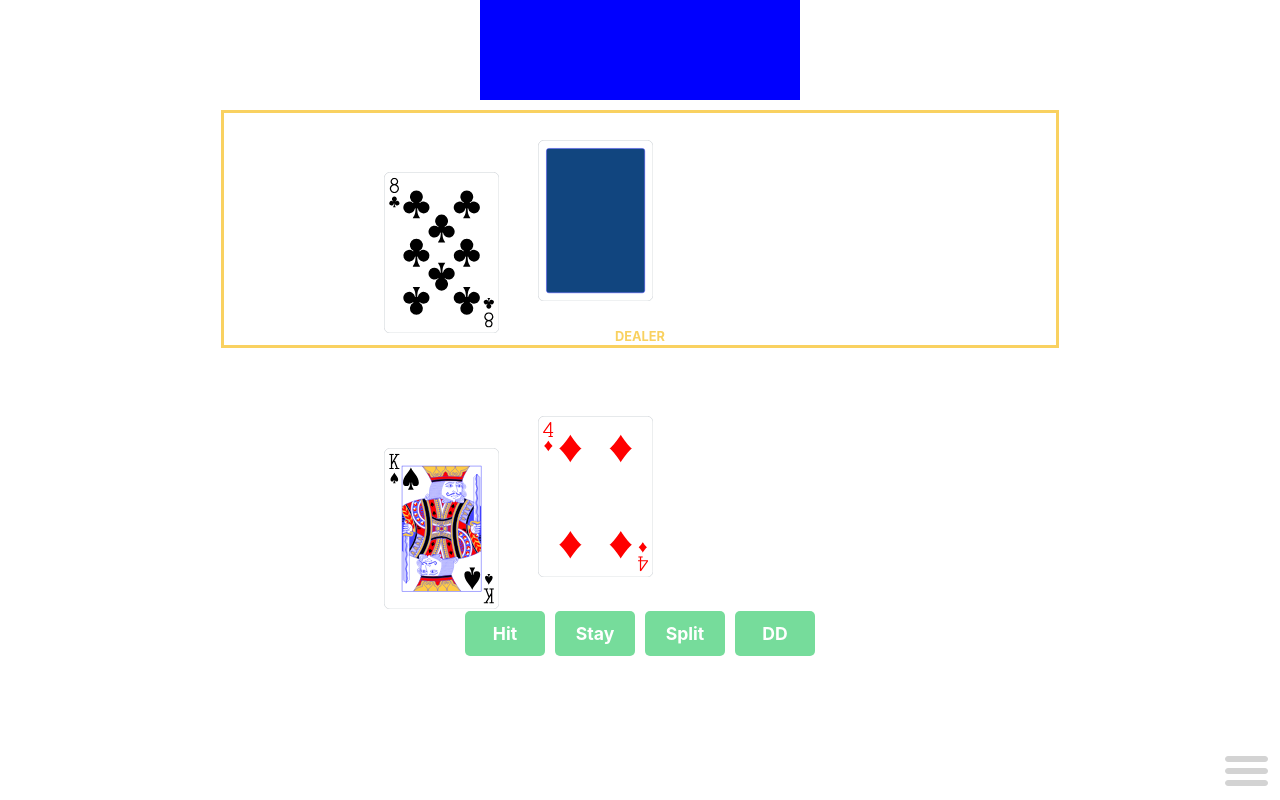
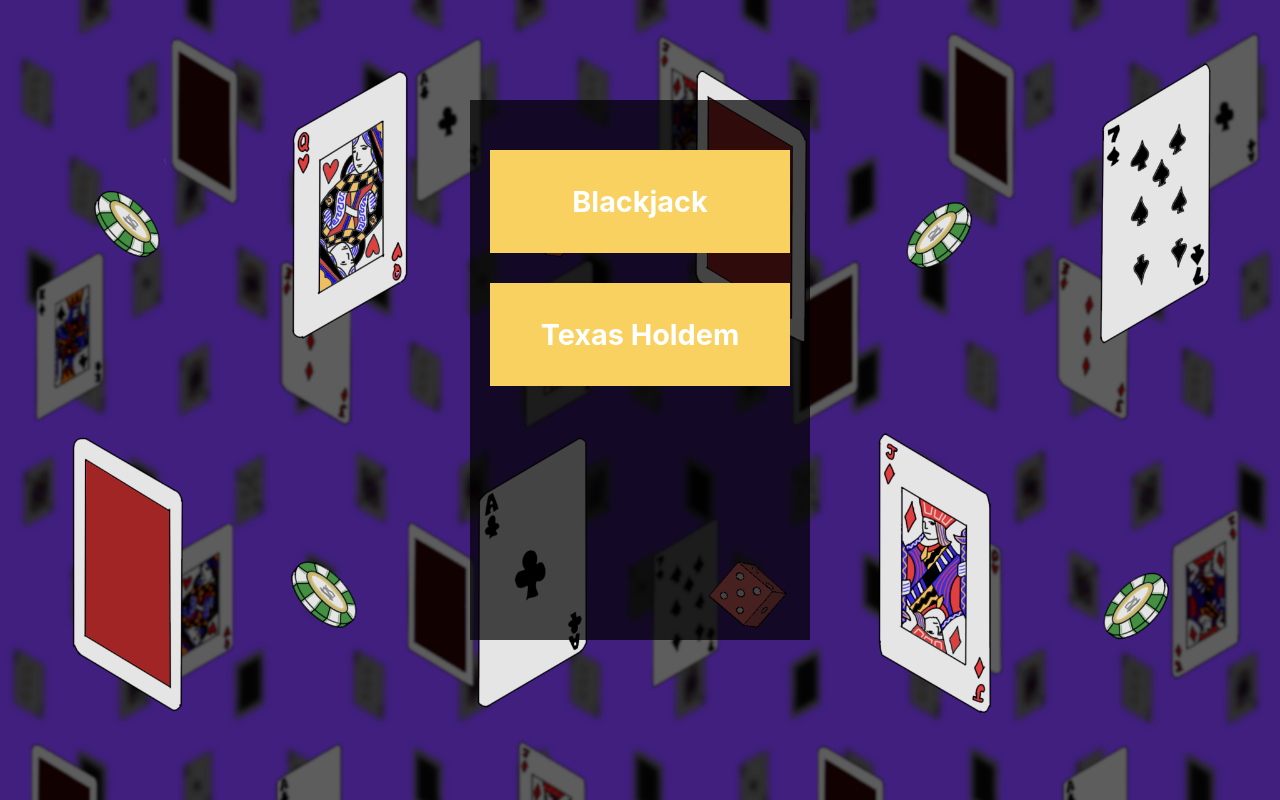
Before and after one commit to slslsls/jumpingjacks, a React (Create React App) app: page / in a window 1280 px wide. Before the commit this address led to /blackjack. Built offline with nearby package versions, Linux system fonts and the light colour scheme.

Commit message:
add home background; delete menu

```diff
--- a/src/components/App.css
+++ /dev/null
@@ -1,16 +0,0 @@
-.hamburger {
-  position: fixed;
-  right: 0;
-  bottom: 0;
-  height: 50px;
-  width: 55px;
-}
-
-.hamburger-line {
-  height: 4px;
-  width: 75%;
-  border: 1px solid lightgray;
-  background-color: lightgray;
-  border-radius: 20px;
-  margin-top: 6px;
-}
--- a/src/components/App.js
+++ b/src/components/App.js
@@ -1,4 +1,5 @@
 import React from 'react';
+import Home from './Home';
 import HoldemContainer from './HoldemContainer';
 import BlackjackContainer from './BlackjackContainer';
 import {
@@ -8,7 +9,6 @@ import {
   Link,
   Redirect
 } from "react-router-dom";
-import './App.css';
 
 function App() {
   return (
@@ -21,16 +21,14 @@ function App() {
           <Route path="/blackjack">
             <BlackjackContainer />
           </Route>
+          <Route path="/">
+            <Home />
+          </Route>
           <Route>
-            <Redirect to="/blackjack"/>
+            <Redirect to="/"/>
           </Route>
         </Switch>
       </Router>
-      <div className="hamburger">
-        <div className="hamburger-line"></div>
-        <div className="hamburger-line"></div>
-        <div className="hamburger-line"></div>
-      </div>
     </div>
   );
 }
--- a/src/components/BlackjackContainer.css
+++ b/src/components/BlackjackContainer.css
@@ -1,5 +1,6 @@
 * {
   text-align: center;
+  /* font-family: "Avenir Next", "Avenir", sans-serif; */
 }
 
 html, body {
@@ -161,5 +162,4 @@ html, body {
   width: 320px;
   height: 100px;
   background-color: blue;
-  margin: auto;
 }
--- /dev/null
+++ b/src/components/Home.css
@@ -0,0 +1,35 @@
+* {
+  text-decoration: none;
+  color: white;
+}
+
+body, html {
+    height: 100%;
+    width: 100%;
+    margin: 0;
+}
+
+.home-background {
+  height: 1000px;
+  background-size: cover;
+  background-position: center;
+  background-repeat: repeat;
+  background-image: url(/background.png);
+  background-size: 100%;
+  padding-top: 100px;
+}
+
+.home-text-box {
+  height: 500px;
+  width: 300px;
+  margin: auto;
+  background-color: rgb(0, 0, 0, .7);
+  padding: 20px;
+  font-size: 1.2em;
+}
+
+.nav-button {
+  padding: 10px;
+  background-color: #F9D160;
+  margin-top: 30px;
+}
--- /dev/null
+++ b/src/components/Home.js
@@ -0,0 +1,24 @@
+import React from 'react';
+import { Link } from 'react-router-dom';
+import './Home.css';
+
+class Home extends React.Component {
+  render() {
+    return (
+      <div>
+        <div className="home-background">
+          <div className="home-text-box">
+            <div className="nav-button">
+              <h2><Link to="/blackjack">Blackjack</Link></h2>
+            </div>
+            <div className="nav-button">
+              <h2><Link to="/holdem">Texas Holdem</Link></h2>
+            </div>
+          </div>
+        </div>
+      </div>
+    )
+  }
+}
+
+export default Home;
--- /dev/null
+++ b/src/components/Menu.css
@@ -0,0 +1,149 @@
+a:hover
+{
+  color: tomato;
+}
+
+a
+{
+  text-decoration: none;
+  color: gray;
+  transition: color 0.3s ease;
+}
+
+a:hover
+{
+  color: tomato;
+}
+
+#menuToggle
+{
+  display: block;
+  position: fixed;
+  top: 15px;
+  right: 16px;
+
+  z-index: 1;
+
+  -webkit-user-select: none;
+  user-select: none;
+}
+
+#menuToggle input
+{
+  display: block;
+  width: 40px;
+  height: 32px;
+  position: absolute;
+  top: -7px;
+  right: 0px;
+
+  cursor: pointer;
+
+  opacity: 0; /* hide this */
+  z-index: 2; /* and place it over the hamburger */
+
+  -webkit-touch-callout: none;
+  -webkit-tap-highlight-color: rgba(255, 255, 255, 0);
+}
+
+#menuToggle span
+{
+  display: block;
+  width: 33px;
+  height: 4px;
+  margin-bottom: 5px;
+  position: relative;
+
+  background: #cdcdcd;
+  border-radius: 3px;
+
+  z-index: 1;
+
+  transform-origin: 40px 0px;
+
+  transition: transform 0.5s cubic-bezier(0.77,0.2,0.05,1.0),
+              background 0.5s cubic-bezier(0.77,0.2,0.05,1.0),
+              opacity 0.55s ease;
+}
+
+#menuToggle span:first-child
+{
+  transform-origin: right;
+}
+
+#menuToggle span:nth-last-child(2)
+{
+  transform-origin: 100% 100%;
+}
+
+/*
+ * Transform all the slices of hamburger
+ * into a crossmark.
+ */
+#menuToggle input:checked ~ span
+{
+  opacity: 1;
+  transform: rotate(-45deg) translate(4px, -9px);
+  background: #cdcdcd;
+}
+
+#menuToggle input:checked ~ span:first-child
+{
+  transform: rotate(-45deg) translate(0, -1px);
+}
+
+/*
+ * But let's hide the middle one.
+ */
+#menuToggle input:checked ~ span:nth-last-child(3)
+{
+  opacity: 0;
+  transform: rotate(0deg) scale(0.2, 0.2);
+}
+
+/*
+ * Ohyeah and the last one should go the other direction
+ */
+#menuToggle input:checked ~ span:nth-last-child(2)
+{
+  transform: rotate(45deg) translate(-1px, 0);
+}
+
+/*
+ * Make this absolute positioned
+ * at the top left of the screen
+ */
+#menu
+{
+  position: absolute;
+  width: 150px;
+  height: 570px;
+  margin: 60px 0 0 -180px;
+  padding: 50px;
+  padding-top: 30px;
+  background: #F9F9F9;
+  list-style-type: none;
+  -webkit-font-smoothing: antialiased;
+  /* to stop flickering of text in safari */
+
+  transform-origin: 0% 0%;
+  transform: translate(100%, 0);
+
+  transition: transform 0.5s cubic-bezier(0.77,0.2,0.05,1.0);
+}
+
+#menu li
+{
+  text-align: right;
+  padding-top: 12px;
+  font-size: 28px;
+  letter-spacing: 1px;
+}
+
+/*
+ * And let's slide it in from the left
+ */
+#menuToggle input:checked ~ ul
+{
+  transform: none;
+}
```
Also changed, not shown: src/components/Menu.js (added, +26 -0 lines), public/background.png (added), src/assets/background.png (added).
